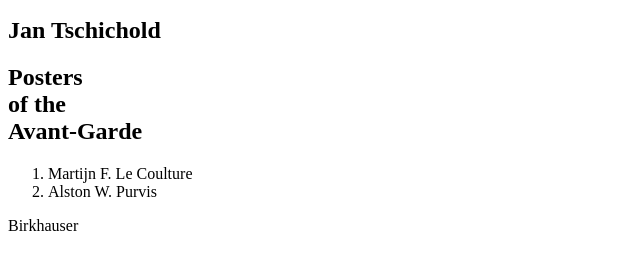
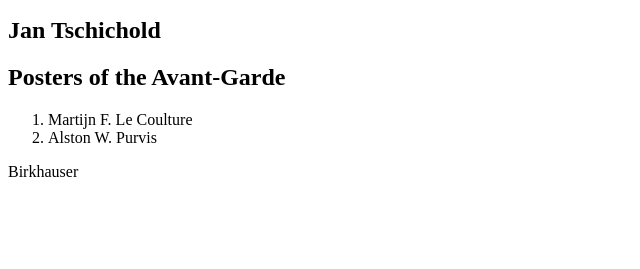
Before and after one commit to ProfessorKolodziej/cm523-practice-2-breaking-down-css, a website: page src/index.html in a window 1280 px wide. Shown: the part 29-298 px from the top of the page, without its empty margins (0-640 px from the left). Drawn offline with Linux system fonts and the light colour scheme.

Commit message:
Update index.html

```diff
--- a/src/index.html
+++ b/src/index.html
@@ -15,9 +15,9 @@
 			<span class="book-title-small">Tschichold</span>
 		</h1>
 		<h2 class="book-subtitle">
-			<div class="book-subtitle-uppercase">Posters</div>
+			<span class="book-subtitle-uppercase">Posters</span>
 			of the
-			<div class="book-subtitle-uppercase">Avant-Garde</div>
+			<span class="book-subtitle-uppercase">Avant-Garde</span>
 		</h2>
 		<ol class="book-authors">
 			<li>Martijn F. Le Coulture</li>
```
